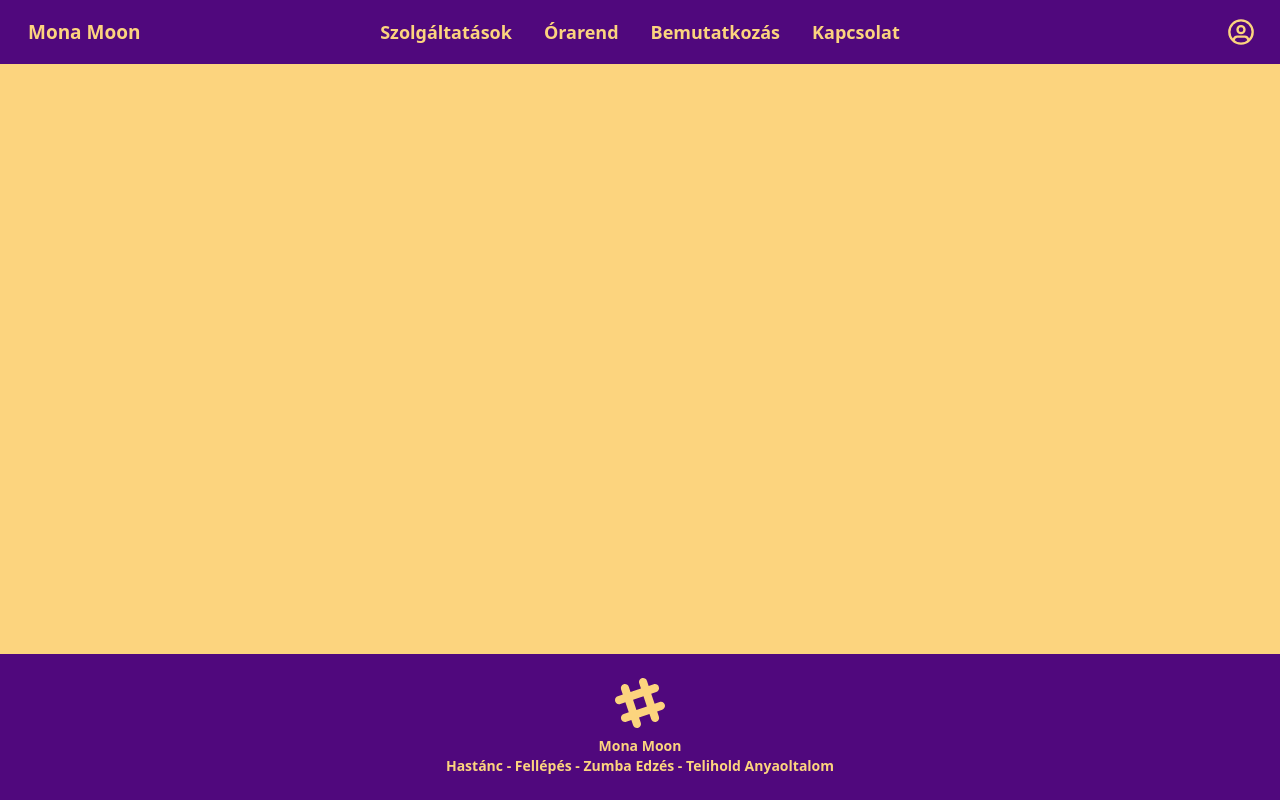
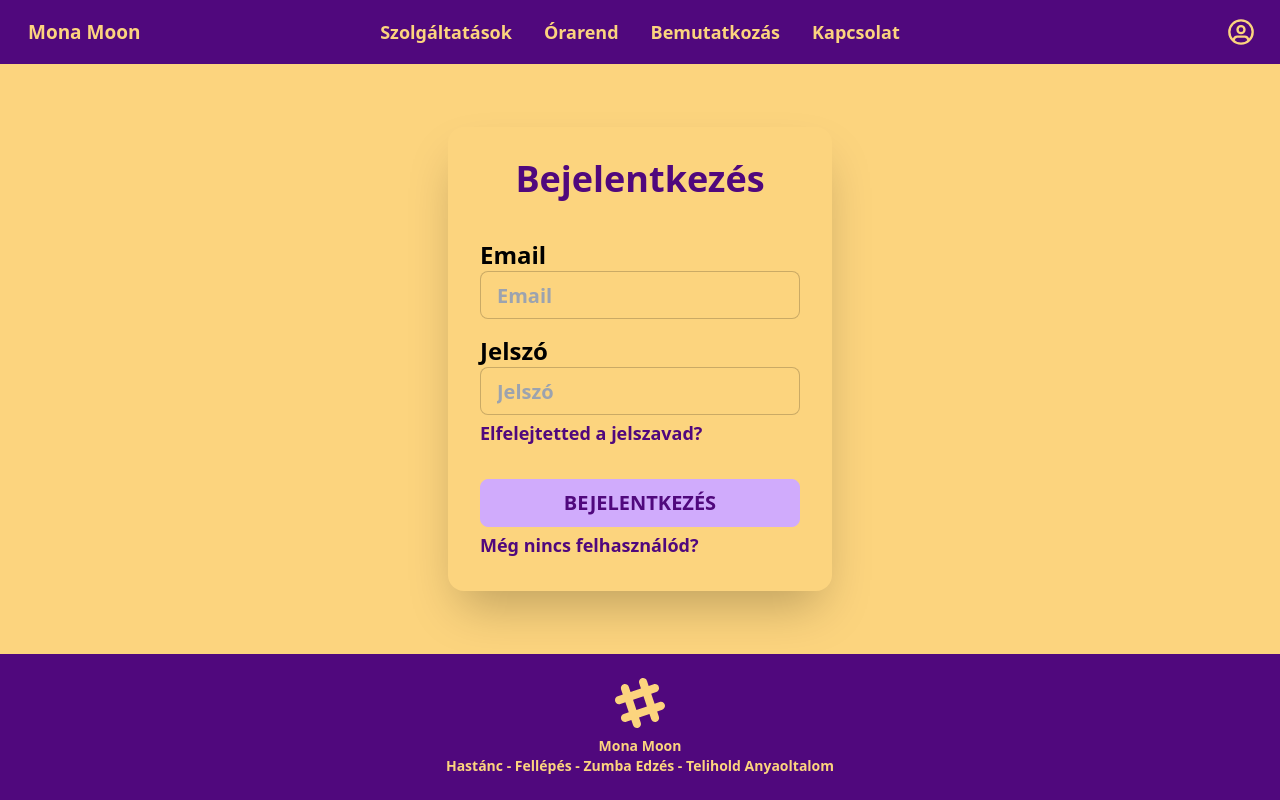
Before and after one commit to Venecaat/Mona-Moon, a React (Vite) app in the folder Frontend/: page /bejelentkezes in a window 1280 px wide. Built offline with nearby package versions, Linux system fonts and the light colour scheme.

Commit message:
Frontend: Make form in Login page

```diff
--- a/Frontend/src/routes/auth/Login.jsx
+++ b/Frontend/src/routes/auth/Login.jsx
@@ -1,8 +1,47 @@
+import { Link } from "react-router-dom";
+import { Formik, Form, Field } from "formik";
 
 export const Login = () => {
     return (
         <div className="text-2xl font-semibold">
+            <Formik initialValues={{
+                email: "",
+                password: ""
+            }}
+                    onSubmit={() => {
 
+                    }}>
+                <Form className="card flex-shrink-0 w-full max-w-sm shadow-2xl mx-auto p-8 gap-4">
+                    <h1 className="text-4xl text-primary font-bold text-center mb-6">Bejelentkezés</h1>
+                    <div>
+                        <label htmlFor="email">Email</label>
+                        <Field type="email" id="email" name="email" placeholder="Email"
+                               className="input input-bordered text-xl w-full text-primary focus:outline-none focus:border-2 focus:border-primary"
+                        />
+                    </div>
+                    <div>
+                        <label htmlFor="password">Jelszó</label>
+                        <Field type="password" id="password" name="password" placeholder="Jelszó"
+                               className="input input-bordered text-xl w-full text-primary focus:outline-none focus:border-2 focus:border-primary" />
+                        <Link to="/jelszo-visszaallitas" className="text-lg text-primary hover:text-accent
+                            ease-in-out duration-200">
+                            Elfelejtetted a jelszavad?
+                        </Link>
+                    </div>
+                    <div>
+                        <button type="submit" className="btn w-full mt-4 bg-secondary border-secondary text-xl text-primary
+                        hover:bg-accent hover:border-accent">
+                            Bejelentkezés
+                        </button>
+
+                        {/* MAKE IT MODAL? */}
+                        <Link to="/regisztracio" className="text-lg text-primary hover:text-accent
+                        ease-in-out duration-200">
+                            Még nincs felhasználód?
+                        </Link>
+                    </div>
+                </Form>
+            </Formik>
         </div>
     )
 }
```
